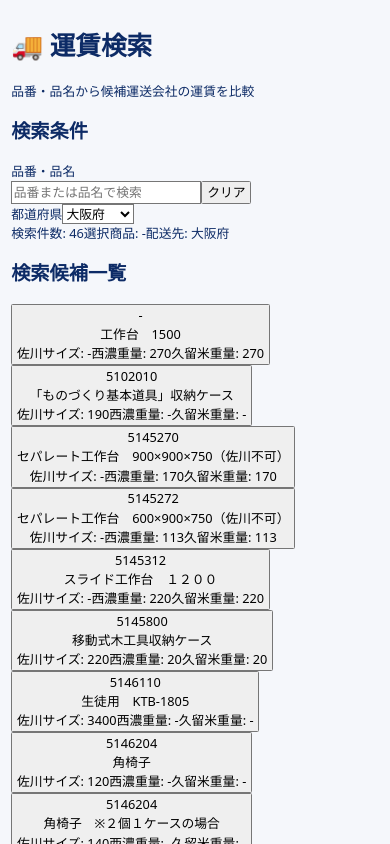
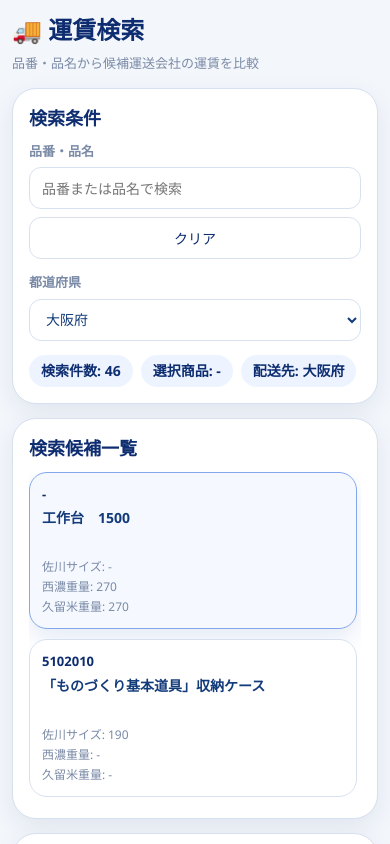
Before and after one commit to kenjitsumuraya-gif/freight-app, a React (Vite) app: page / in a window 390 px wide. Shown: the top 844 px of the page. Built offline with nearby package versions, Linux system fonts and the light colour scheme.

Commit message:
Update App.css

```diff
--- a/src/App.css
+++ b/src/App.css
@@ -1,32 +1,21 @@
-html {
-  zoom: 0.8;
-}
-:root {
-  --bg: #f5f7fb;
-  --card: #ffffff;
-  --card-border: #dbe4f0;
-  --text: #0d2b66;
-  --muted: #7d8ca5;
-  --line: #dce5f2;
-  --head: #e8eff8;
-  --primary: #113a7b;
-  --primary-soft: #eef4ff;
-  --primary-border: #b9cdf3;
-  --best-bg: #0d2b66;
-  --best-text: #ffffff;
-  --badge-bg: #fff1bf;
-  --badge-text: #7a5600;
-  --selected-row: #eaf2ff;
-  --selected-row-strong: #dbe9ff;
-  --cheapest-row: #f5f8ff;
-  --shadow: 0 8px 24px rgba(16, 42, 88, 0.05);
-  --radius-lg: 26px;
-  --radius-md: 18px;
-  --radius-sm: 12px;
+* {
+  box-sizing: border-box;
 }
 
-* {
-  box-sizing: border-box;
+:root {
+  --bg: #f3f6fb;
+  --panel: #ffffff;
+  --border: #d7e0ef;
+  --text: #133b7a;
+  --muted: #7a8aa6;
+  --navy: #0d2d70;
+  --navy-2: #163f88;
+  --blue-soft: #eef4ff;
+  --chip: rgba(255, 255, 255, 0.14);
+  --gold: #f2d980;
+  --gold-text: #7d5c00;
+  --row-best: #f8fbff;
+  --shadow: 0 8px 24px rgba(18, 48, 102, 0.08);
 }
 
 html,
@@ -37,16 +26,16 @@ body,
   background: var(--bg);
   color: var(--text);
   font-family:
+    "Segoe UI",
     "Hiragino Sans",
+    "Hiragino Kaku Gothic ProN",
+    "Yu Gothic UI",
     "Yu Gothic",
-    "Meiryo",
-    system-ui,
-    -apple-system,
-    BlinkMacSystemFont,
     sans-serif;
 }
 
 body {
+  font-size: 14px;
   line-height: 1.5;
 }
 
@@ -56,452 +45,403 @@ select {
   font: inherit;
 }
 
+.app {
+  min-height: 100vh;
+  padding: 18px;
+  background: var(--bg);
+}
+
 .app-shell {
-  width: 100%;
-  max-width: 1700px;
+  width: min(1800px, 100%);
   margin: 0 auto;
-  padding: 10px 20px 18px;
 }
 
 .page-header {
-  margin-bottom: 8px;
-}
-
-.page-title {
-  margin: 0;
-  font-size: 1.85rem;
-  line-height: 1.15;
-  font-weight: 800;
-  letter-spacing: 0.01em;
-  color: #0b2a67;
-}
-
-.page-subtitle {
-  margin: 8px 0 0;
-  font-size: 0.96rem;
-  color: var(--muted);
-}
-
-.layout-stack {
-  display: flex;
-  flex-direction: column;
-  gap: 14px;
-}
-
-.top-grid {
-  display: grid;
-  grid-template-columns: 1.02fr 0.98fr;
-  gap: 16px;
-  align-items: stretch;
-}
-
-.card {
-  background: var(--card);
-  border: 1px solid var(--card-border);
-  border-radius: var(--radius-lg);
-  box-shadow: var(--shadow);
-}
-
-.panel-card {
-  min-height: 430px;
-  padding: 16px 18px;
-}
-
-.result-card {
-  padding: 16px 18px 18px;
-}
-
-.card-header {
-  display: flex;
-  align-items: center;
-  justify-content: space-between;
   margin-bottom: 14px;
 }
 
-.card-title {
-  display: flex;
-  align-items: center;
-  gap: 10px;
-  margin: 0;
-  font-size: 1.1rem;
+.page-header h1 {
+  margin: 0 0 6px;
+  color: var(--navy);
+  font-size: 24px;
   font-weight: 800;
-  color: #0b2a67;
 }
 
-.card-title-icon {
+.page-header p {
+  margin: 0;
+  color: var(--muted);
+  font-size: 13px;
+}
+
+.panel {
+  background: var(--panel);
+  border: 1px solid var(--border);
+  border-radius: 24px;
+  box-shadow: var(--shadow);
+  margin-bottom: 14px;
+  overflow: hidden;
+}
+
+.panel-header {
+  padding: 18px 20px 10px;
+}
+
+.panel-header h2 {
+  margin: 0;
+  color: var(--navy);
+  font-size: 18px;
+  font-weight: 800;
+}
+
+.panel-body {
+  padding: 0 20px 20px;
+}
+
+.controls-grid {
+  display: grid;
+  grid-template-columns: 1.3fr 220px;
+  gap: 14px;
+  align-items: end;
+}
+
+.control label {
+  display: block;
+  margin-bottom: 6px;
+  color: var(--muted);
+  font-size: 13px;
+  font-weight: 700;
+}
+
+.input-row {
+  display: flex;
+  gap: 8px;
+}
+
+input,
+select {
+  width: 100%;
+  height: 42px;
+  border: 1px solid var(--border);
+  border-radius: 12px;
+  padding: 0 12px;
+  background: #fff;
+  color: var(--text);
+  outline: none;
+}
+
+input:focus,
+select:focus {
+  border-color: #8fb0ee;
+  box-shadow: 0 0 0 3px rgba(89, 132, 221, 0.12);
+}
+
+.btn {
+  height: 42px;
+  border-radius: 12px;
+  border: 1px solid var(--border);
+  padding: 0 14px;
+  cursor: pointer;
+  white-space: nowrap;
+}
+
+.btn-ghost {
+  background: #fff;
+  color: var(--navy);
+}
+
+.chips-row {
+  display: flex;
+  flex-wrap: wrap;
+  gap: 8px;
+  margin-top: 14px;
+}
+
+.chip {
   display: inline-flex;
   align-items: center;
-  justify-content: center;
-  width: 28px;
-  text-align: center;
+  min-height: 32px;
+  padding: 0 12px;
+  border-radius: 999px;
+  background: var(--blue-soft);
+  color: var(--navy);
+  font-weight: 700;
 }
 
-.form-block {
-  margin-bottom: 18px;
+.candidate-grid {
+  display: grid;
+  grid-template-columns: repeat(4, minmax(0, 1fr));
+  gap: 10px;
+  max-height: 330px;
+  overflow-y: auto;
+  padding-right: 4px;
 }
 
-.field-row {
-  display: flex;
-  align-items: center;
-  justify-content: space-between;
-  gap: 12px;
-  margin-bottom: 8px;
+.candidate-card {
+  width: 100%;
+  border: 1px solid var(--border);
+  border-radius: 18px;
+  background: #fff;
+  padding: 12px;
+  text-align: left;
+  color: var(--text);
+  cursor: pointer;
+  transition:
+    transform 0.15s ease,
+    box-shadow 0.15s ease,
+    border-color 0.15s ease,
+    background 0.15s ease;
 }
 
-.field-label {
-  display: inline-block;
-  margin-bottom: 8px;
-  font-size: 0.98rem;
-  font-weight: 700;
-  color: #0b2a67;
+.candidate-card:hover {
+  transform: translateY(-1px);
+  box-shadow: 0 8px 18px rgba(18, 48, 102, 0.08);
 }
 
-.field-row .field-label {
-  margin-bottom: 0;
+.candidate-card.active {
+  border-color: #84a7eb;
+  background: #f5f9ff;
+  box-shadow: 0 10px 22px rgba(43, 88, 180, 0.12);
 }
 
-.field-help {
-  margin: 8px 0 0;
-  font-size: 0.92rem;
-  color: #98a6bf;
+.candidate-code {
+  font-size: 13px;
+  font-weight: 800;
+  color: var(--navy);
+  margin-bottom: 4px;
 }
 
-.text-input,
-.select-input {
-  width: 100%;
-  height: 68px;
-  padding: 0 22px;
-  border-radius: 22px;
-  border: 1.5px solid #c8d4e8;
-  background: #ffffff;
-  outline: none;
-  font-size: 0.98rem;
-  color: var(--text);
-  transition:
-    border-color 0.18s ease,
-    box-shadow 0.18s ease,
-    background 0.18s ease;
+.candidate-name {
+  font-size: 14px;
+  font-weight: 700;
+  line-height: 1.45;
+  min-height: 42px;
 }
 
-.text-input::placeholder {
-  color: #a4b0c3;
+.candidate-sub {
+  display: flex;
+  flex-direction: column;
+  gap: 2px;
+  margin-top: 8px;
+  color: var(--muted);
+  font-size: 12px;
 }
 
-.text-input:focus,
-.select-input:focus {
-  border-color: #9ebcf0;
-  box-shadow: 0 0 0 4px rgba(92, 136, 219, 0.12);
+.hero-card {
+  background: var(--navy);
+  color: #fff;
+  border-radius: 28px;
+  padding: 22px 22px;
+  margin-bottom: 16px;
 }
 
-.select-input {
-  appearance: auto;
-  cursor: pointer;
+.hero-label {
+  font-size: 14px;
+  opacity: 0.95;
+  margin-bottom: 6px;
 }
 
-.clear-button {
-  min-width: 100px;
-  height: 58px;
-  padding: 0 20px;
-  border: 1.5px solid #c7d3e5;
-  border-radius: 20px;
-  background: #ffffff;
-  color: #143975;
-  font-weight: 700;
-  cursor: pointer;
-  transition:
-    background 0.18s ease,
-    border-color 0.18s ease,
-    transform 0.18s ease;
+.hero-price {
+  font-size: 48px;
+  line-height: 1;
+  font-weight: 800;
+  margin-bottom: 14px;
 }
 
-.clear-button:hover {
-  background: #f7faff;
-  border-color: #b4c7e5;
+.hero-chips {
+  display: flex;
+  flex-wrap: wrap;
+  gap: 10px;
 }
 
-.clear-button:active {
-  transform: translateY(1px);
+.hero-chip {
+  display: inline-flex;
+  align-items: center;
+  min-height: 38px;
+  padding: 0 14px;
+  border-radius: 999px;
+  background: var(--chip);
+  color: #fff;
+  font-weight: 700;
 }
 
-.candidate-table-wrap {
-  height: 250px;
-  overflow: auto;
-  border-radius: 22px;
+.info-grid {
+  display: grid;
+  grid-template-columns: repeat(5, minmax(0, 1fr));
+  gap: 12px;
+  margin-bottom: 16px;
 }
 
-.table-scroll {
-  width: 100%;
-  overflow-x: auto;
-  overflow-y: auto;
-  border-radius: 22px;
+.info-card {
+  background: #f8fbff;
+  border: 1px solid var(--border);
+  border-radius: 20px;
+  padding: 14px 14px;
+  min-height: 84px;
 }
 
-.candidate-table {
-  min-width: 720px;
+.info-card-wide {
+  grid-column: span 2;
+}
+
+.info-label {
+  color: var(--muted);
+  font-size: 12px;
+  margin-bottom: 6px;
+}
+
+.info-value {
+  color: var(--navy);
+  font-size: 16px;
+  font-weight: 800;
+  word-break: break-word;
+}
+
+.table-wrap {
+  overflow-x: auto;
+  border-radius: 22px;
+  border: 1px solid var(--border);
 }
 
 .result-table {
-  min-width: 1100px;
+  width: 100%;
+  min-width: 1180px;
+  border-collapse: separate;
+  border-spacing: 0;
+  background: #fff;
 }
 
-.data-table {
-  width: 100%;
-  border-collapse: separate;
-  border-spacing: 0;
-  overflow: hidden;
-}
-
-.data-table thead th {
-  position: sticky;
-  top: 0;
-  z-index: 2;
-  background: var(--head);
-  color: #0d2b66;
+.result-table thead th {
+  background: #dfe8f5;
+  color: var(--navy);
+  font-size: 13px;
   font-weight: 800;
   text-align: left;
-  font-size: 0.96rem;
-  padding: 16px 18px;
-  border-bottom: 1px solid var(--line);
+  padding: 14px 16px;
   white-space: nowrap;
 }
 
-.data-table thead th:first-child {
-  border-top-left-radius: 22px;
+.result-table tbody td {
+  padding: 18px 16px;
+  border-top: 1px solid #e7eef8;
+  color: var(--text);
+  vertical-align: middle;
+  white-space: nowrap;
 }
 
-.data-table thead th:last-child {
-  border-top-right-radius: 22px;
+.result-table tbody tr:first-child td {
+  border-top: none;
 }
 
-.data-table tbody td {
-  padding: 16px 18px;
-  border-bottom: 1px solid #e3ebf6;
-  background: #ffffff;
-  color: #163466;
-  white-space: nowrap;
-  vertical-align: middle;
-}
-
-.data-table tbody tr:last-child td:first-child {
-  border-bottom-left-radius: 22px;
-}
-
-.data-table tbody tr:last-child td:last-child {
-  border-bottom-right-radius: 22px;
-}
-
-.candidate-table tbody tr {
-  cursor: pointer;
-  transition:
-    background 0.16s ease,
-    box-shadow 0.16s ease;
-}
-
-.candidate-table tbody tr:hover td {
-  background: #f7faff;
-}
-
-.candidate-table tbody tr.is-selected td {
-  background: var(--selected-row);
-  color: #0c2f6a;
-  font-weight: 700;
-}
-
-.candidate-table tbody tr.is-selected td:first-child {
-  box-shadow: inset 4px 0 0 #6f9df0;
-}
-
-.candidate-table tbody tr.is-selected:hover td {
-  background: var(--selected-row-strong);
-}
-
-.result-table tbody tr.is-cheapest td {
-  background: var(--cheapest-row);
+.result-table tbody tr.is-best {
+  background: var(--row-best);
 }
 
 .total-cell {
   font-weight: 800;
-  color: #0b2a67;
 }
 
-.empty-cell {
-  text-align: center;
-  color: var(--muted);
-  background: #ffffff;
-}
-
-.result-placeholder {
-  min-height: 120px;
-  display: flex;
-  align-items: center;
-  justify-content: flex-start;
-  padding: 18px 20px;
-  border: 1px dashed #d4dfef;
-  border-radius: 22px;
-  background: #fbfdff;
-  color: var(--muted);
-  font-size: 0.98rem;
-}
-
-.best-fare-card {
-  background: linear-gradient(180deg, #08245b 0%, #0d2d70 100%);
-  color: var(--best-text);
-  border-radius: 28px;
-  padding: 18px 22px;
-  margin-bottom: 14px;
-}
-
-.best-fare-label {
-  font-size: 0.96rem;
-  opacity: 0.92;
-  margin-bottom: 6px;
-}
-
-.best-fare-price {
-  font-size: 2.45rem;
-  line-height: 1.08;
-  font-weight: 800;
-  letter-spacing: 0.01em;
-  margin-bottom: 10px;
-}
-
-.best-fare-meta {
-  display: flex;
-  flex-wrap: wrap;
-  gap: 8px;
-}
-
-.best-fare-chip {
-  display: inline-flex;
-  align-items: center;
-  min-height: 32px;
-  padding: 5px 11px;
-  border-radius: 999px;
-  background: rgba(255, 255, 255, 0.12);
-  color: #ffffff;
-  font-size: 0.9rem;
-}
-
-.selected-product-summary {
-  display: grid;
-  grid-template-columns: repeat(5, minmax(0, 1fr));
-  gap: 10px;
-  margin-bottom: 14px;
-}
-
-.summary-row {
-  background: #f8fbff;
-  border: 1px solid #dbe5f2;
-  border-radius: 16px;
-  padding: 10px 12px;
-}
-
-.summary-label {
-  display: block;
-  margin-bottom: 4px;
-  font-size: 0.83rem;
-  color: #7b8aa6;
-}
-
-.summary-value {
-  display: block;
-  font-size: 0.96rem;
-  font-weight: 700;
-  color: #12356c;
-  word-break: break-word;
-}
-
-.cheapest-badge,
-.normal-badge {
+.badge {
   display: inline-flex;
   align-items: center;
   justify-content: center;
-  min-width: 58px;
-  min-height: 30px;
-  padding: 4px 10px;
+  min-width: 64px;
+  height: 34px;
+  padding: 0 12px;
   border-radius: 999px;
-  font-size: 0.86rem;
+  font-size: 13px;
   font-weight: 800;
-  white-space: nowrap;
 }
 
-.cheapest-badge {
-  background: var(--badge-bg);
-  color: var(--badge-text);
+.badge-best {
+  background: var(--gold);
+  color: var(--gold-text);
 }
 
-.normal-badge {
-  background: #edf3fb;
-  color: #58719c;
+.badge-normal {
+  background: #eef3fb;
+  color: #5d78ab;
 }
 
-@media (max-width: 1200px) {
-  .top-grid {
+.empty-text {
+  color: var(--muted);
+  padding: 10px 0;
+}
+
+.error-text {
+  color: #b42318;
+  font-weight: 700;
+}
+
+@media (max-width: 1400px) {
+  .candidate-grid {
+    grid-template-columns: repeat(3, minmax(0, 1fr));
+  }
+
+  .info-grid {
+    grid-template-columns: repeat(4, minmax(0, 1fr));
+  }
+}
+
+@media (max-width: 1100px) {
+  .controls-grid {
     grid-template-columns: 1fr;
   }
 
-  .panel-card {
-    min-height: auto;
+  .candidate-grid {
+    grid-template-columns: repeat(2, minmax(0, 1fr));
   }
 
-  .candidate-table-wrap {
-    height: 280px;
+  .info-grid {
+    grid-template-columns: repeat(2, minmax(0, 1fr));
   }
 
-  .selected-product-summary {
-    grid-template-columns: repeat(2, minmax(0, 1fr));
+  .info-card-wide {
+    grid-column: span 2;
+  }
+
+  .hero-price {
+    font-size: 40px;
   }
 }
 
-@media (max-width: 768px) {
-  .app-shell {
-    padding: 12px 14px 18px;
+@media (max-width: 700px) {
+  .app {
+    padding: 12px;
   }
 
-  .page-title {
-    font-size: 1.65rem;
+  .panel-header {
+    padding: 16px 16px 10px;
   }
 
-  .page-subtitle {
-    font-size: 0.93rem;
+  .panel-body {
+    padding: 0 16px 16px;
   }
 
-  .panel-card,
-  .result-card {
-    padding: 14px;
-    border-radius: 22px;
+  .candidate-grid {
+    grid-template-columns: 1fr;
   }
 
-  .field-row {
-    align-items: flex-start;
+  .info-grid {
+    grid-template-columns: 1fr;
+  }
+
+  .info-card-wide {
+    grid-column: span 1;
+  }
+
+  .hero-card {
+    padding: 18px;
+  }
+
+  .hero-price {
+    font-size: 34px;
+  }
+
+  .input-row {
     flex-direction: column;
   }
 
-  .clear-button {
+  .btn {
     width: 100%;
   }
-
-  .text-input,
-  .select-input {
-    height: 62px;
-    padding: 0 18px;
-    border-radius: 18px;
-  }
-
-  .candidate-table-wrap {
-    height: 240px;
-  }
-
-  .best-fare-price {
-    font-size: 2.05rem;
-  }
-
-  .selected-product-summary {
-    grid-template-columns: 1fr;
-  }
-
-  .data-table thead th,
-  .data-table tbody td {
-    padding: 13px 14px;
-  }
 }
```
